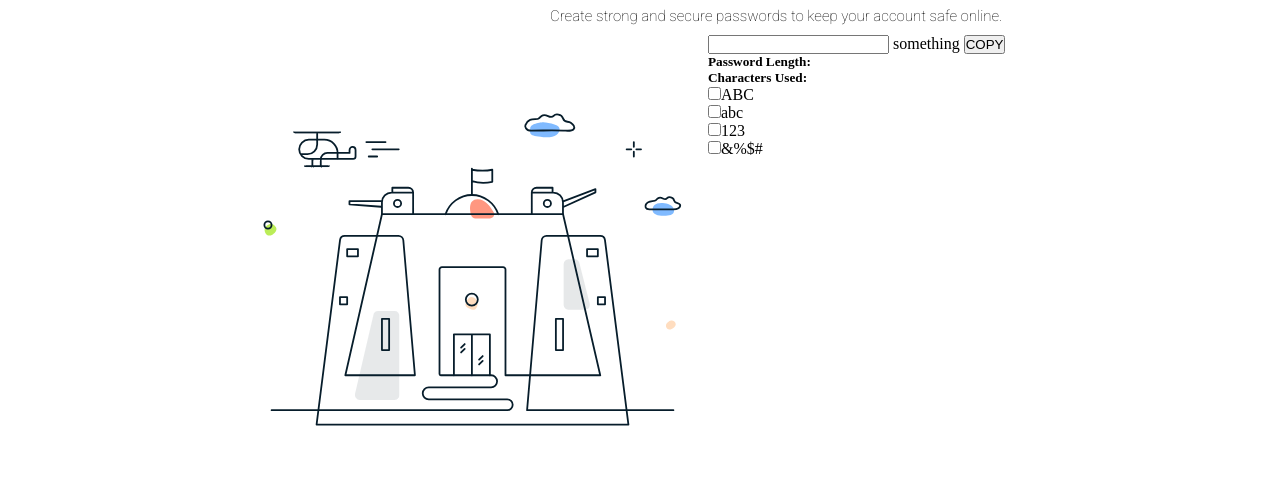
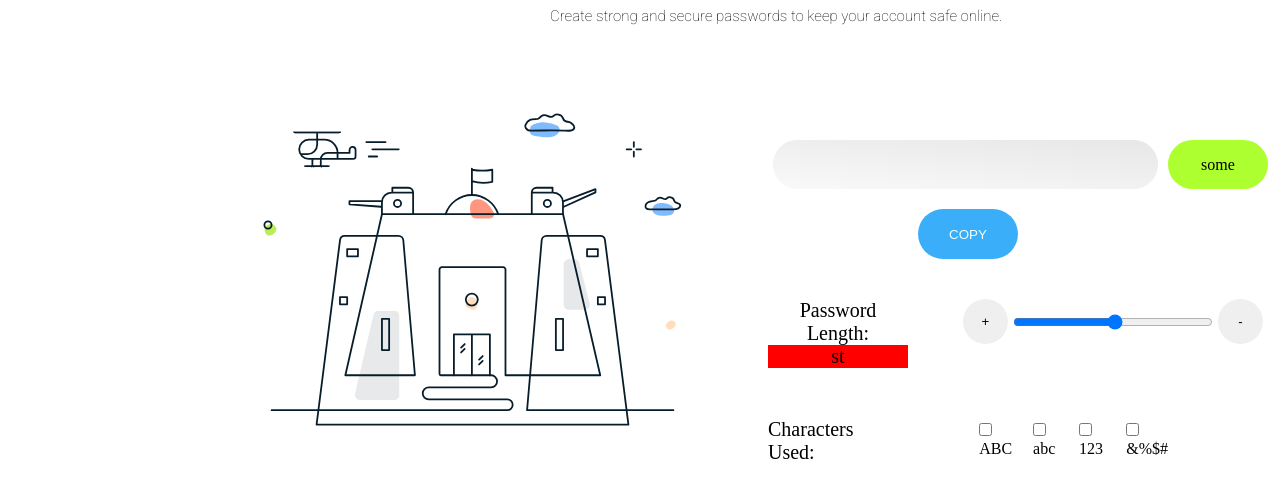
Before and after one commit to SHILJIYA-SHIRIN/random-password-generator-secure-scribe, a plain HTML site: page index.html in a window 1280 px wide. Shown: the part 286-784 px from the top of the page. Drawn offline with Linux system fonts and the light colour scheme.

Commit message:
done with the css side of the main page

```diff
--- a/index.html
+++ b/index.html
@@ -36,27 +36,29 @@
 <div class="main-container-password-block">
 
 
-<div class="password-input-form">
-    <input type="text" > <label >something</label> <span>
-        <button>COPY</button>
-    </span>
+<div class="password-input-form"><div class="internal-form">
+   <div class="input-form1"><input type="text"  class="input-form"  ></div>  <div class="somebtn">some</div> </div>
+        <button class="copy-btn">COPY</button>
+
     <div class="password-length">
         <div class="password-length-left">
-            <h5>Password Length:</h5>
-            <div class="password-length-count"></div>
+            <h5 class="password-length-left-h5">Password Length:</h5>
+            <div class="password-length-count">st</div>
         </div>
         <div class="password-length-right">
-            <div class="password-length-right-button-left"></div>
-            <div class="password-length-right-ranger">
+            <div class="password-length-right-button-left"><button class="plus-btn">+</button></div>
+            <div class="password-length-right-ranger"><input type="range" name="" id="" min="1" max="50" class="ranger">
             </div>
-            <div class="password-length-right-button-right"></div>
+            <div class="password-length-right-button-right">
+                <button class="minus-btn">-</button>
+            </div>
         </div>
     </div>
     <div class="characters-count">
         <div class="characters-count-left">
-            <h5>Characters Used:</h5>
+            <h2 id="h2h">Characters Used:</h2>
         </div>
-        <div class="characters-count-right">
+        <div class="characters-count-right" >
             <div class="characters-count-right-cap-letters"><input type="checkbox" name="" id=""><span>ABC</span></div>
             <div class="characters-count-right-small-letters"><input type="checkbox" name="" id=""><span>abc</span></div>
             <div class="characters-count-right-numbers"><input type="checkbox" name="" id=""><span>123</span></div>
--- a/style.css
+++ b/style.css
@@ -56,3 +56,99 @@ a{
     padding-top: 20px;
 
 }
+.password-length{
+    display: flex;
+}
+.password-length-right{
+    display: flex;
+}
+.password-input-form{
+    margin: 105px 20px 60px 60px;
+}
+.input-form{
+   margin-left: 5px;
+    width: 385px;
+    height: 49px;
+    border: none;
+    border-radius: 25px;
+  background-image: linear-gradient(185deg,rgb(231, 231, 231),rgb(249, 249, 249));
+}
+.internal-form{
+    display: flex;
+
+}
+.somebtn{
+    display: flex;
+    justify-content: center;
+    align-items: center;
+    width: 100px;
+    background-color: greenyellow;
+    border-radius: 25px;
+   margin-left: 10px;
+
+}
+.copy-btn{
+    margin: 20px 50px 0px 150px;
+    width: 100px;
+    height: 50px;
+    border-radius: 25px;
+    border: none;
+    background-color: rgba(39, 166, 250, 0.904);
+    color: azure;
+    cursor: pointer;
+}
+.password-length-left{
+    margin: 40px 0cqmin 0px 0px;
+    font-size: 20px;
+    font-weight: 300;
+    text-align: center;
+}
+.password-length-count{
+    background-color: red;
+}
+.password-length-left-h5{
+    font-size: 20px;
+    font-weight: 300;
+}
+.password-length-right{
+    margin: 40px 5px 0px 55px;
+}
+.plus-btn{
+    width: 45px;
+    height: 45px;
+    border: none;
+    border-radius: 50px;
+}
+.minus-btn{  width: 45px;
+    height: 45px;
+    border: none;
+    border-radius: 50px;}
+    .ranger{
+        margin: 15px 5px;
+        width: 200px;
+
+    }
+.characters-count{
+    display: flex;
+    margin: 50px 0px;
+
+}
+#h2h{font-size: 20px;
+font-weight: 100}
+
+.characters-count-right{
+    display: flex;
+    padding: 2px 100px;
+   margin-top: 2px;
+
+
+}
+.characters-count-right-cap-letters{
+    margin-right: 20px;
+}
+.characters-count-right-small-letters{
+    margin-right: 20px;
+}
+.characters-count-right-numbers{
+    margin-right: 20px;
+}
```
